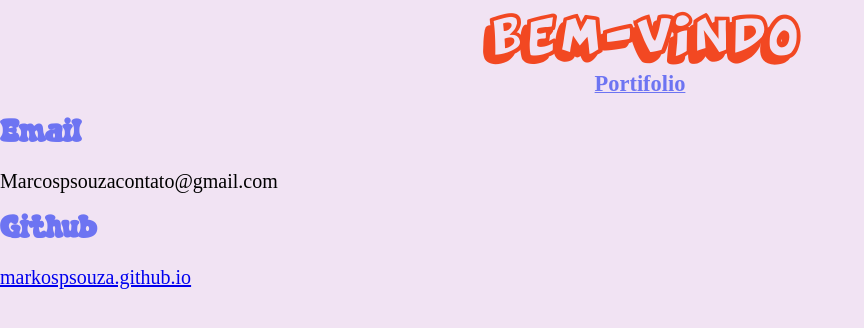
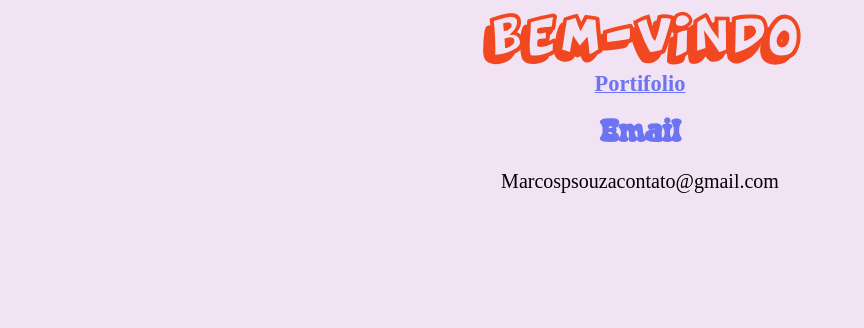
Before and after one commit to MarkOsPSouza/MarkOsPSouza.github.io, a plain HTML site: page Paginas/FaleComigo.html in a window 1280 px wide. Shown: the whole page, without its empty margins (0-864 px from the left). Drawn offline with Linux system fonts and the light colour scheme.

Commit message:
Update FaleComigo.html

```diff
--- a/Paginas/FaleComigo.html
+++ b/Paginas/FaleComigo.html
@@ -16,11 +16,8 @@
         </nav>
     </header>
     <main>
-        <h1>Email</h1>
-        <p style="text-align: left; color: black;" >Marcospsouzacontato@gmail.com</p>
-        <h1>Github</h1>
-        <p style="text-align: left; color: black;"><a target="_blank" href="https://markospsouza.github.io">markospsouza.github.io</a></p>
-        <p></p>
+        <h1 style="text-align: center;">Email</h1>
+        <p style="text-align: center; color: black;" >Marcospsouzacontato@gmail.com</p>
         <section>
 
         </section>
```
